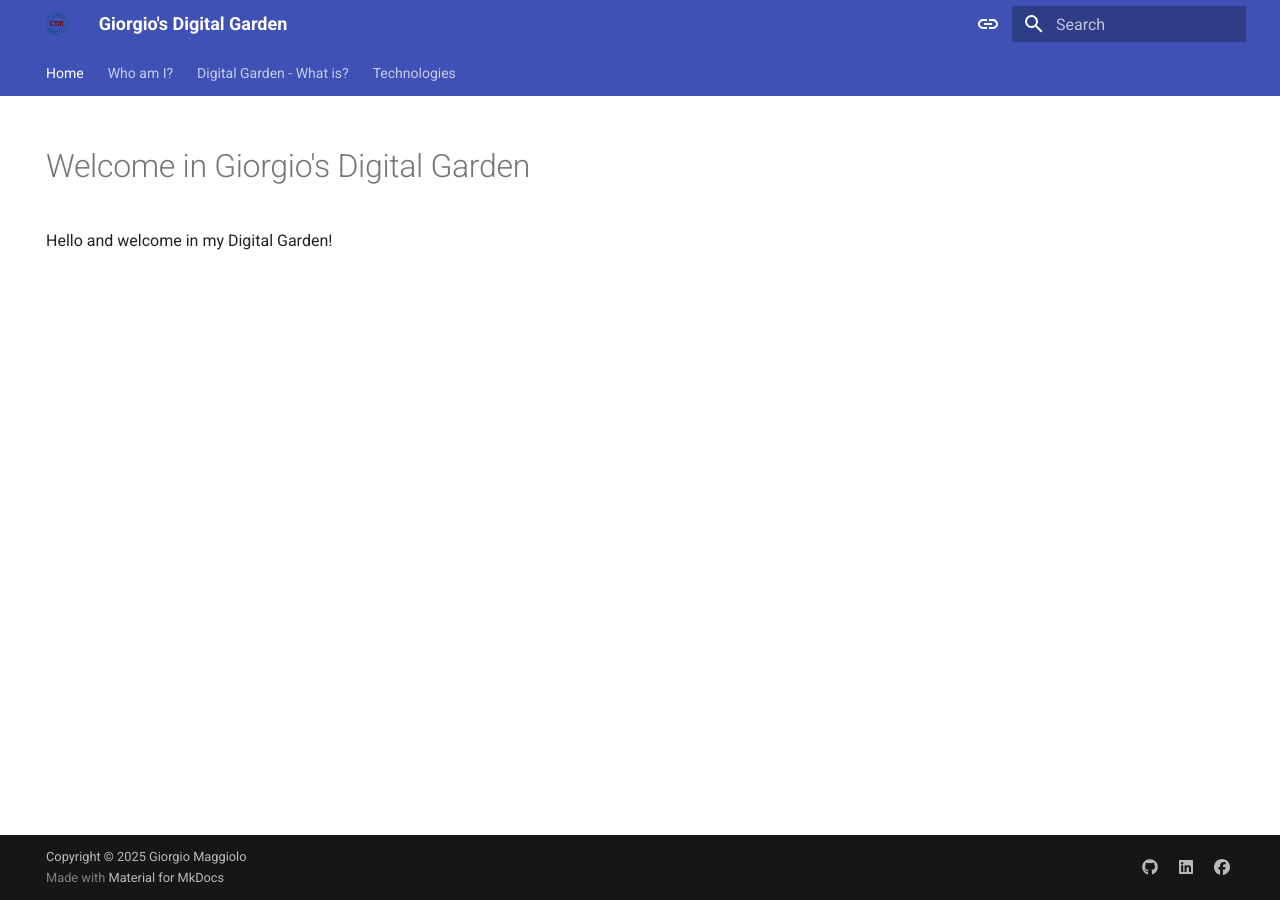
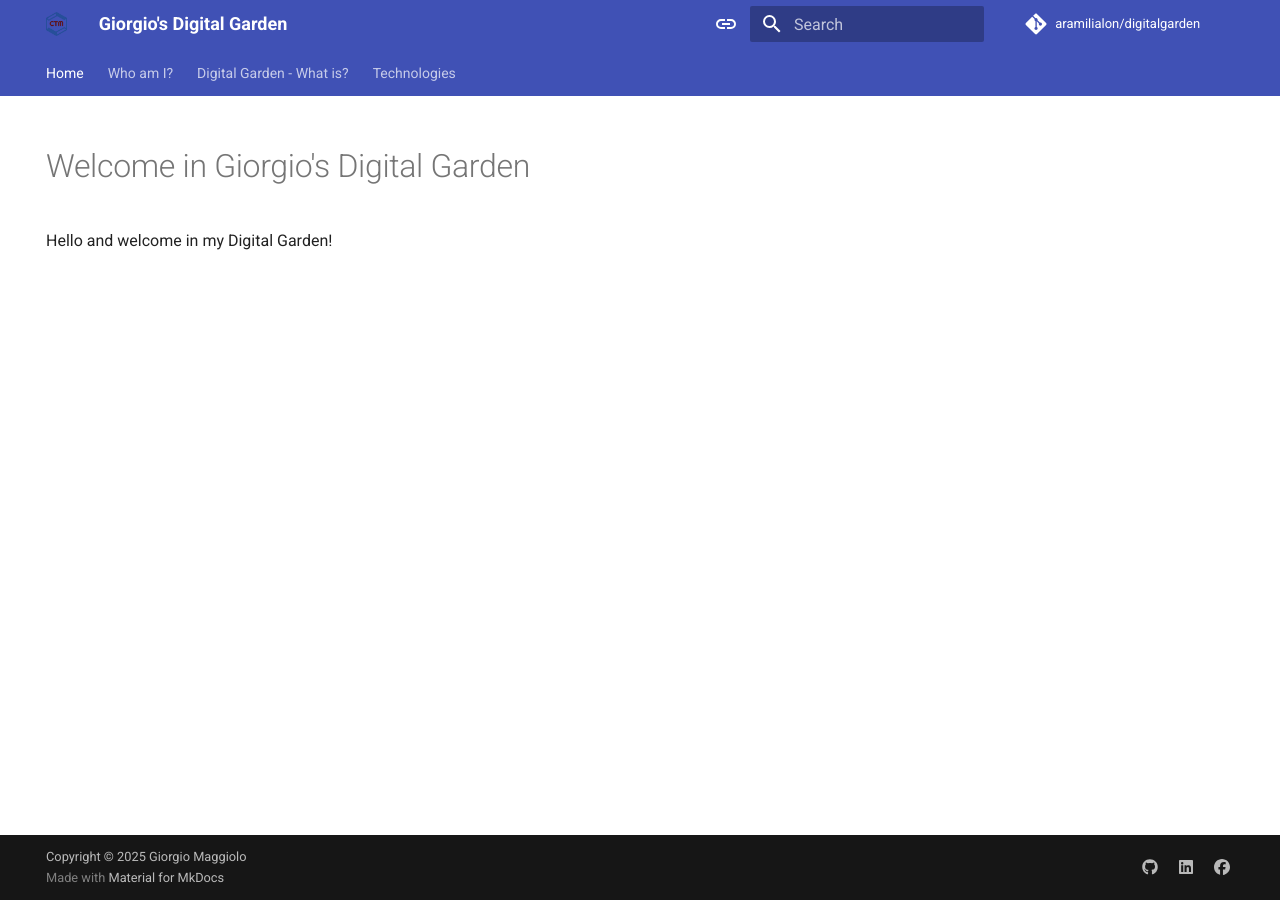
Before and after one commit to aramilialon/digitalgarden, an MkDocs documentation site: the page built from docs/index.md, in a window 1280 px wide. Built offline with MkDocs 1.6.1 and Material for MkDocs 9.7.7, drawn with Linux system fonts in a browser that asks for light colours; comment, search, counter and statistics services are not loaded.

Commit message:
added repo url and name

```diff
--- a/mkdocs.yml
+++ b/mkdocs.yml
@@ -4,6 +4,8 @@
 
 site_name: Giorgio's Digital Garden
 site_url: https://digitalgarden.maggiolo.net/
+repo_url: https://github.com/aramilialon/digitalgarden
+repo_name: aramilialon/digitalgarden
 extra_css:
   - stylesheets/profile-picture.css
   - stylesheets/extras.css
```
